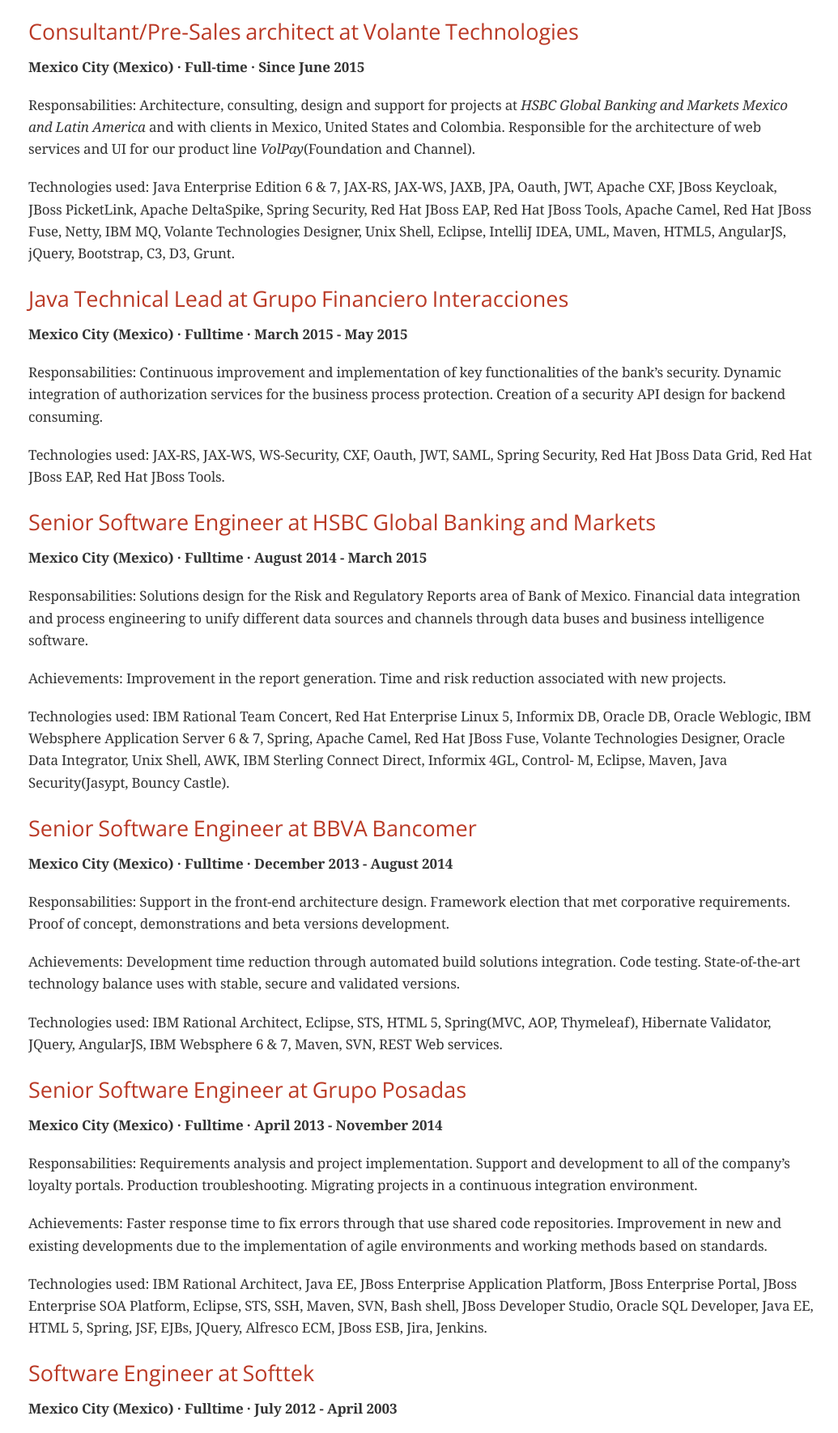
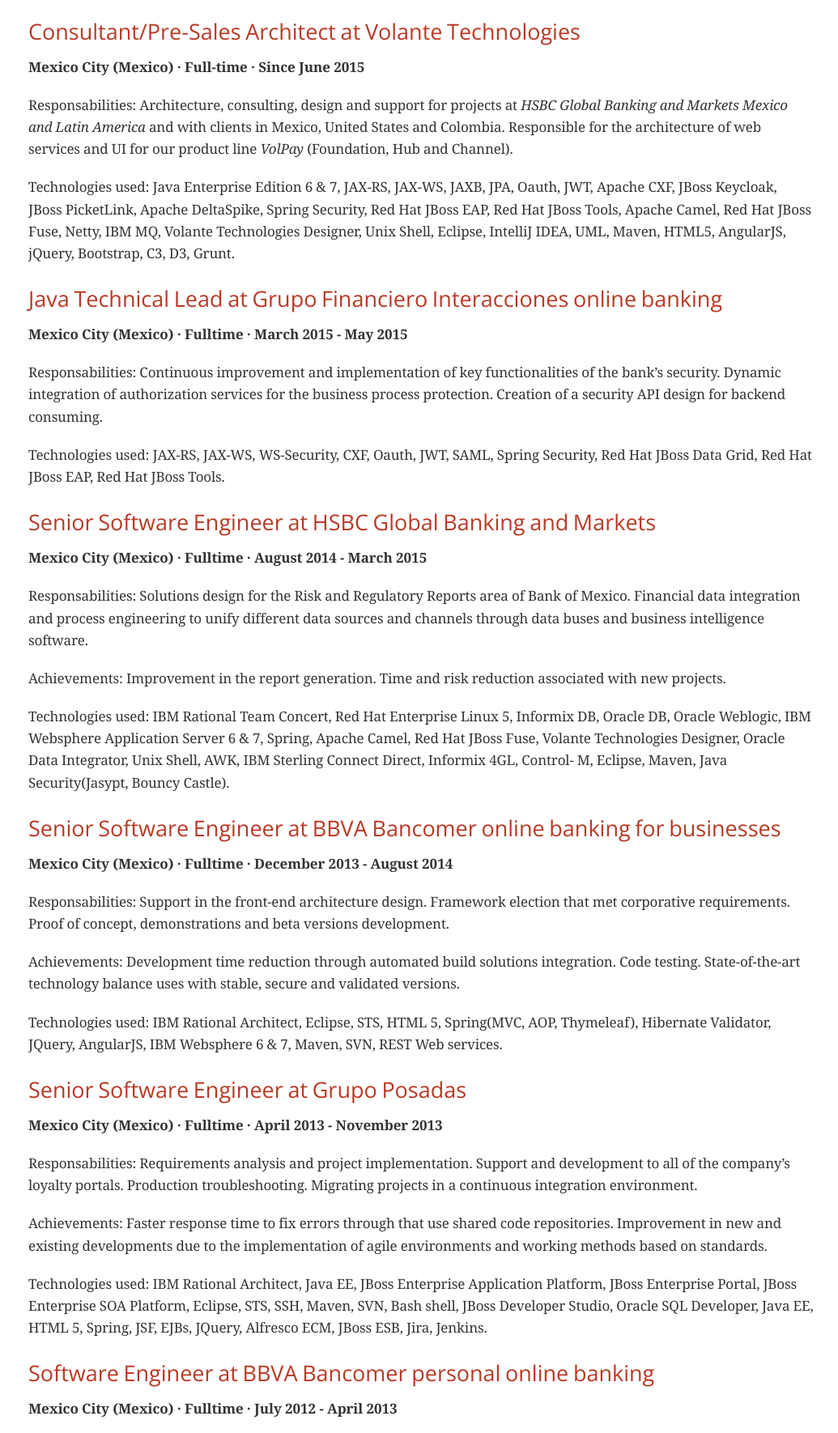
Before and after one commit to santiagoangel/santiagoangel.github.io, a plain HTML site: page resume.html in a window 1280 px wide. Shown: the part 429-2199 px from the top of the page at 81% size, without its empty margins (120-1155 px from the left). Drawn offline with nearby package versions, Linux system fonts and the light colour scheme; a web font is replaced by a local one.

Commit message:
Update resume.html

```diff
--- a/resume.html
+++ b/resume.html
@@ -440,20 +440,20 @@
 <h2 id="_experience">Experience</h2>
 <div class="sectionbody">
 <div class="sect2">
-<h3 id="_consultant_pre_sales_architect_at_volante_technologies">Consultant/Pre-Sales architect at Volante Technologies</h3>
+<h3 id="_consultant_pre_sales_architect_at_volante_technologies">Consultant/Pre-Sales Architect at Volante Technologies</h3>
 <div class="paragraph">
 <p><strong>Mexico City (Mexico) · Full-time · Since June 2015</strong></p>
 </div>
 <div class="paragraph">
 <p>Responsabilities: Architecture, consulting, design and support for projects at <em>HSBC Global Banking and Markets Mexico and Latin America</em> and with clients in Mexico, United States and Colombia.
-Responsible for the architecture of web services and UI for our product line <em>VolPay</em>(Foundation and Channel).</p>
+Responsible for the architecture of web services and UI for our product line <em>VolPay</em> (Foundation, Hub and Channel).</p>
 </div>
 <div class="paragraph">
 <p>Technologies used: Java Enterprise Edition 6 &amp; 7, JAX-RS, JAX-WS, JAXB, JPA, Oauth, JWT, Apache CXF, JBoss Keycloak, JBoss PicketLink, Apache DeltaSpike, Spring Security, Red Hat JBoss EAP, Red Hat JBoss Tools, Apache Camel, Red Hat JBoss Fuse, Netty, IBM MQ, Volante Technologies Designer, Unix Shell, Eclipse, IntelliJ IDEA, UML, Maven, HTML5, AngularJS, jQuery, Bootstrap, C3, D3, Grunt.</p>
 </div>
 </div>
 <div class="sect2">
-<h3 id="_java_technical_lead_at_grupo_financiero_interacciones">Java Technical Lead at Grupo Financiero Interacciones</h3>
+<h3 id="_java_technical_lead_at_grupo_financiero_interacciones_online_banking">Java Technical Lead at Grupo Financiero Interacciones online banking</h3>
 <div class="paragraph">
 <p><strong>Mexico City (Mexico) · Fulltime · March 2015 - May 2015</strong></p>
 </div>
@@ -480,7 +480,7 @@
 </div>
 </div>
 <div class="sect2">
-<h3 id="_senior_software_engineer_at_bbva_bancomer">Senior Software Engineer at BBVA Bancomer</h3>
+<h3 id="_senior_software_engineer_at_bbva_bancomer_online_banking_for_businesses">Senior Software Engineer at BBVA Bancomer online banking for businesses</h3>
 <div class="paragraph">
 <p><strong>Mexico City (Mexico) · Fulltime · December 2013 - August 2014</strong></p>
 </div>
@@ -497,7 +497,7 @@
 <div class="sect2">
 <h3 id="_senior_software_engineer_at_grupo_posadas">Senior Software Engineer at Grupo Posadas</h3>
 <div class="paragraph">
-<p><strong>Mexico City (Mexico) · Fulltime · April 2013 - November 2014</strong></p>
+<p><strong>Mexico City (Mexico) · Fulltime · April 2013 - November 2013</strong></p>
 </div>
 <div class="paragraph">
 <p>Responsabilities: Requirements analysis and project implementation. Support and development to all of the company&#8217;s loyalty portals. Production troubleshooting. Migrating projects in a continuous integration environment.</p>
@@ -510,9 +510,9 @@
 </div>
 </div>
 <div class="sect2">
-<h3 id="_software_engineer_at_softtek">Software Engineer at Softtek</h3>
+<h3 id="_software_engineer_at_bbva_bancomer_personal_online_banking">Software Engineer at BBVA Bancomer personal online banking</h3>
 <div class="paragraph">
-<p><strong>Mexico City (Mexico) · Fulltime · July 2012 - April 2003</strong></p>
+<p><strong>Mexico City (Mexico) · Fulltime · July 2012 - April 2013</strong></p>
 </div>
 <div class="paragraph">
 <p>Responsabilities: Design, development and testing for online banking (current and new version). Development of the login page (login) to integrate existing and new banks into a single model. Improvement and updating of applications. Automated generation of statistics and reports for user logs through bash scripts. Attention incidents in production, media analysis solutions to productive problems and reporting of business rules (BPW).</p>
@@ -527,7 +527,7 @@
 <div class="sect2">
 <h3 id="_jr_software_architect_at_national_polytechnic_institute_federal_electricity_commission">Jr. Software Architect at National Polytechnic Institute/Federal Electricity Commission</h3>
 <div class="paragraph">
-<p><strong>Mexico City (Mexico) · Fulltime · June 2007 - July 2012</strong></p>
+<p><strong>Mexico City, Monterrey, Hermosillo, Oaxaca, Cuernavaca &amp; Puebla (Mexico) · Fulltime · June 2007 - July 2012</strong></p>
 </div>
 <div class="paragraph">
 <p>Responsabilities: Architecture design for the project. Sequence and class diagrams. Functional specification. Development of UI (Java Swing). Integration of geographic data (position of electrical equipment). Deployment of the electricity grid maps. Database modeling following the specification IEC CIM 61968. Migration and integration between databases (Informix and PostgreSQL). Application integration calculation for electrical networks programmed in Fortran and its conversion to JSON web services. Coordination of programmers and developers. Selection of software and hardware. Presentation of the project to CFE&#8217;s managers.</p>
@@ -607,7 +607,7 @@
 <p>Santiago Angel, David Lozano, Santiago Montesinos Padilla, José García</p>
 </div>
 <div class="paragraph">
-<p>VolPay Hub is a centralizing payment orchestration engine for the digital payments age. Through open, configurable adapters any payment type, from any source or channel can be acquired and processed by the system. VolPay Hub enables the rapid standardization of processes and workflows, applying business defined rules to control and manage the flow of payment transactions inside the organization from acquisition to delivery. The application is a configurable, centralized, digital payment process orchestration application. It simplifies the mechanism for on-boarding new payment flows and then enables the execution of the necessary technical and functional activities to successfully and efficiently complete the lifecycle of any payment transaction.</p>
+<p>VolPay Hub is a centralizing payment orchestration engine for the digital payments age. Through open, configurable adapters any payment type, from any source or channel can be acquired and processed by the system. VolPay Hub enables the rapid standardization of processes and workflows, applying business defined rules to control and manage the flow of payment transactions inside the organization from acquisition to delivery. The application is a configurable, centralized, digital payment process orchestration application. It simplifies the mechanism for on-boarding new payment flows and then enables the execution of the necessary technical and functional activities to successfully and efficiently complete the lifecycle of any payment transaction. <a href="http://www.volantetech.com/products/volpay/" class="bare">http://www.volantetech.com/products/volpay/</a></p>
 </div>
 </div>
 <div class="sect2">
@@ -703,7 +703,7 @@
 <div class="sect2">
 <h3 id="_others">Others</h3>
 <div class="paragraph">
-<p>Enterprise Architect, Power Designer, Oracle SQL Developer, DB Visualizer, EnterpriseDB&#8217;s PostgreSQL Advanced Server, Informix, IBM Websphere Application Server 6-7-8.5 , JBoss Enterprise Application Platform 5-6, JBoss AS 7, JBoss Wildfly AS 8, Eclipse, Netbeans, Spring, JSF, EJBs, SSH, Maven, Git, Bash, AWK, JQuery, Jira, IBM Rational Architect, IBM Rational Team Concert, Red Hat Enterprise Linux 5-6-7, Informix DB, Oracle DB, Oracle Weblogic 11, Oracle Data Integrator, Volante Technologies Designer, IBM Sterling Connect Direct, Informix 4GL, Control-M, JBoss Developer Studio, Intel Compiler Suite, Maven, Git, Moodle, MySQL, Apache HTTPd, PHP, GIMP, Qt Designer, Gtk Glade, Gcc, Cygwin, Visual Studio, Vi, Apache AB, rsync, Hibernate, JSP, Apache Tomcat, iText, Ibatis, Struts, Red Hat OpenShift, Docker, JBoss Enterprise Portal Platform, JBoss Enterprise SOA Platform, STS, Alfresco ECM, JBoss ESB, Java Security(Jasypt, Bouncy Castle), Jenkins, Apache Cassandra, JEE7, AngularJS, Apache Camel, Red Hat JBoss Fuse.</p>
+<p>Enterprise Architect, Power Designer, Oracle SQL Developer, DB Visualizer, EnterpriseDB&#8217;s PostgreSQL Advanced Server, IBM Websphere Application Server 6-7-8.5 , JBoss Enterprise Application Platform 5-6, JBoss AS 7, JBoss Wildfly AS, Eclipse, Netbeans, Spring, JSF, EJBs, SSH, Maven, Git, Bash, AWK, Jira, IBM Rational Architect, IBM Rational Team Concert, Red Hat Enterprise Linux 5-6-7, Informix DB, Oracle DB, Oracle Weblogic 11, Oracle Data Integrator, Volante Technologies Designer, IBM Sterling Connect Direct, Informix 4GL, Control-M, JBoss Developer Studio, Intel Compiler Suite, Maven, Git, Moodle, MySQL, Apache HTTPd, PHP, GIMP, Qt Designer, Gtk Glade, Gcc, Cygwin, Visual Studio, Vi, Apache AB, rsync, Hibernate, JSP, Apache Tomcat, iText, Ibatis, Struts, Red Hat OpenShift, Docker, JBoss Enterprise Portal Platform, JBoss Enterprise SOA Platform, STS, Alfresco ECM, JBoss ESB, Java Security(Jasypt, Bouncy Castle), Jenkins, Apache Cassandra, JEE7, AngularJS, Apache Camel, Red Hat JBoss Fuse.</p>
 </div>
 </div>
 </div>
@@ -711,7 +711,7 @@
 </div>
 <div id="footer">
 <div id="footer-text">
-Last updated 2016-03-07 17:37:21 CST
+Last updated 2016-03-08 21:11:49 CST
 </div>
 </div>
 </body>
```
